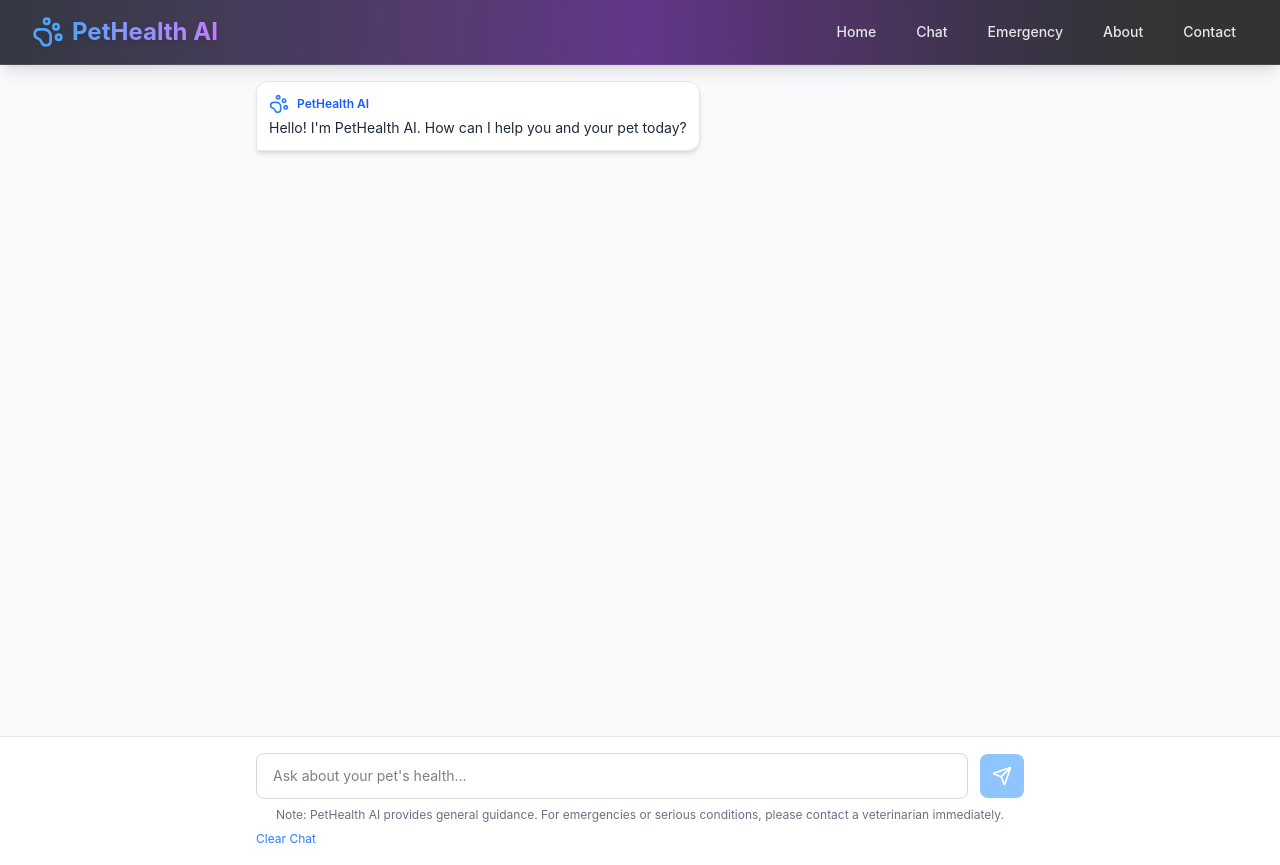
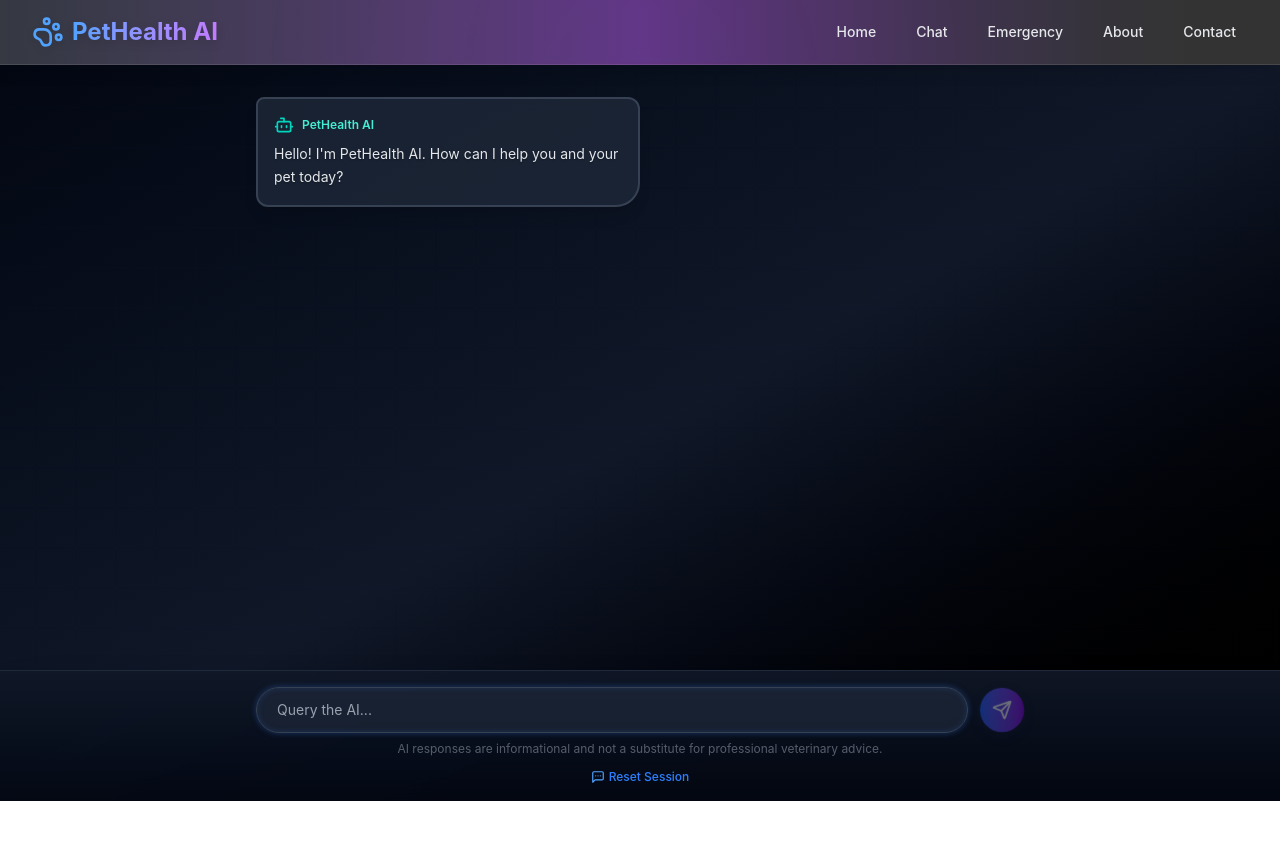
Before and after one commit to pinky2004-dot/pet-health-ai, a React (Vite) app: page /chat in a window 1280 px wide. After the commit the page ends 801 px from the top, so only its background shows below. Built offline with nearby package versions, Linux system fonts and the light colour scheme.

Commit message:
changed the style of the chat

```diff
--- a/src/pages/Chat.jsx
+++ b/src/pages/Chat.jsx
@@ -1,12 +1,13 @@
+// src/pages/Chat.jsx
 import React, { useState, useRef, useEffect } from "react";
-import { Send, Loader, PawPrint } from "lucide-react";
+import { Send, Loader, PawPrint, MessageSquareMore, XCircle, Bot, User } from "lucide-react";
 
 // Ensure this matches the Flask app's port (app.py uses 5000)
 const API_URL = "http://localhost:5000/api/chat";
 
 function Chat() {
   const [messages, setMessages] = useState([
-    { id: 1, text: "Hello! I'm PetHealth AI. How can I help you and your pet today?", sender: "ai", type: "text" } // Added type for consistency
+    { id: 1, text: "Hello! I'm PetHealth AI. How can I help you and your pet today?", sender: "ai", type: "text" }
   ]);
   const [inputValue, setInputValue] = useState("");
   const [isLoading, setIsLoading] = useState(false);
@@ -20,7 +21,7 @@ function Chat() {
     setInputValue(e.target.value);
   };
 
-  const handleSubmit = async (e) => { // Made handleSubmit async for await fetch
+  const handleSubmit = async (e) => {
     if (e) e.preventDefault();
 
     const trimmedInput = inputValue.trim();
@@ -29,51 +30,40 @@ function Chat() {
     const userMessage = {
       id: Date.now(),
       text: trimmedInput,
-      sender: "user", // 'user' for human messages
-      type: "text"    // Added type
+      sender: "user",
+      type: "text"
     };
 
-    // Update UI immediately with user's message
-    // Use functional update to ensure I have the latest messages state if updates are rapid
     const updatedMessagesForUI = [...messages, userMessage];
     setMessages(updatedMessagesForUI);
     setInputValue("");
     setIsLoading(true);
 
-    // Preparing chat history for the backend
-    // Send all messages *before* the current userMessage was added to the UI list for this turn.
-    // The backend expects a list of objects: { sender: "user" or "ai", text: "..." }
-    // I map over the 'messages' state *before* adding the current userMessage to it for the API call.
     const historyForBackend = messages.map(msg => ({
-        sender: msg.sender, // 'user' or 'ai'
+        sender: msg.sender,
         text: msg.text
     }));
-    // To exclude the very first greeting message from history unless user has replied:
-    // const historyPayload = messages.length > 1 ? messages.map(m => ({ sender: m.sender, text: m.text })) : [];
 
     try {
-      const response = await fetch(API_URL, { // Using await
+      const response = await fetch(API_URL, {
         method: 'POST',
         headers: {
           'Content-Type': 'application/json',
         },
-        // Send current message AND the history
         body: JSON.stringify({
-            message: trimmedInput, // The new message text
-            chat_history: historyForBackend // The history *before* this new message
+            message: trimmedInput,
+            chat_history: historyForBackend
         }),
       });
 
       if (!response.ok) {
-        // Try to parse a JSON error response from the backend
-        let errorData = { error: `HTTP error! status: ${response.status}` }; // Default error
+        let errorData = { error: `HTTP error! status: ${response.status}` };
         try {
             const backendError = await response.json();
             if (backendError && backendError.error) {
                 errorData.error = backendError.error;
             }
         } catch (jsonParseError) {
-            // If backend doesn't send JSON error, stick with HTTP status
             console.warn("Could not parse JSON error response from backend.", jsonParseError);
         }
         throw new Error(errorData.error);
@@ -83,12 +73,10 @@ function Chat() {
 
       const aiResponse = {
         id: Date.now() + 1,
-        // The backend (app.py) sends the reply in a key named "response"
         text: data.response || "Sorry, I couldn't get a response for that.",
-        sender: "ai", // 'ai' for assistant messages
-        type: "text" // Added type
+        sender: "ai",
+        type: "text"
       };
-      // Add AI response to the messages list
       setMessages(prevMessages => [...prevMessages, aiResponse]);
 
     } catch (error) {
@@ -97,7 +85,7 @@ function Chat() {
         id: Date.now() + 1,
         text: `Error: ${error.message || "Could not connect to PetHealth AI services. Please try again later."}`,
         sender: "ai",
-        type: "error" // Custom type for styling error messages differently if desired
+        type: "error"
       };
       setMessages(prevMessages => [...prevMessages, errorMessage]);
     } finally {
@@ -105,7 +93,6 @@ function Chat() {
     }
   };
 
-  // Function to clear chat - useful for testing memory
   const clearChat = () => {
     setMessages([
       { id: Date.now(), text: "Hello! I'm PetHealth AI. How can I help you and your pet today?", sender: "ai", type: "text" }
@@ -115,9 +102,8 @@ function Chat() {
   const formatMessage = (text) => {
     if (typeof text !== 'string') {
         console.warn("formatMessage received non-string text:", text);
-        return ""; // Or handle appropriately
+        return "";
     }
-    // Simple new line handling. For markdown, I'd use a library like 'react-markdown'.
     return text.split('\n').map((item, key) => (
         <React.Fragment key={key}>
             {item}
@@ -127,32 +113,63 @@ function Chat() {
   };
 
   return (
-    <div className="flex flex-col h-screen bg-gray-50 font-sans">
+    <div className="flex flex-col min-h-[calc(100vh-64px)] relative overflow-hidden
+                    bg-gradient-to-br from-gray-950 via-gray-900 to-black
+                    text-white selection:bg-teal-500 selection:text-white">
+
+      {/* Unique Animated Background Overlay: Neural Net / Data Flow */}
+      <div className="absolute inset-0 z-0 opacity-20 pointer-events-none">
+          <div className="w-full h-full bg-ai-grid-pattern animate-ai-pulse"></div>
+          {/* Subtle animated particles/nodes using core colors */}
+          <div className="absolute inset-0 w-full h-full bg-gradient-radial from-blue-500/10 via-transparent to-transparent animate-zoom-fade-out" style={{ animationDelay: '0s' }}></div>
+          <div className="absolute inset-0 w-full h-full bg-gradient-radial from-purple-500/10 via-transparent to-transparent animate-zoom-fade-out" style={{ animationDelay: '2s' }}></div>
+      </div>
+
+
       {/* Messages Area */}
-      <div className="flex-1 p-4 overflow-y-auto">
-        <div className="max-w-3xl mx-auto">
-          <div className="space-y-4">
+      <div className="flex-1 p-4 overflow-y-auto relative z-10 custom-scrollbar">
+        <div className="max-w-3xl mx-auto space-y-6 py-4">
           {messages.map((message) => (
             <div
               key={message.id}
-                className={`flex ${message.sender === "user" ? "justify-end" : "justify-start"}`}
+              className={`flex ${message.sender === "user" ? "justify-end" : "justify-start"} animate-message-converge`}
             >
               <div
-                  className={`max-w-xs sm:max-w-sm md:max-w-md lg:max-w-lg xl:max-w-xl p-3 rounded-xl shadow-md break-words ${
-                    message.sender === "user"
-                      ? "bg-blue-600 text-white rounded-br-none"
+                className={`max-w-[75%] sm:max-w-[65%] md:max-w-[55%] lg:max-w-[50%] p-4 rounded-xl shadow-lg border-2
+                    relative overflow-hidden group
+                    ${message.sender === "user"
+                      ? "bg-gradient-to-tr from-blue-700 to-purple-800 border-blue-500 text-white rounded-tl-3xl rounded-br-lg"
                       : message.type === "error"
-                        ? "bg-red-100 text-red-700 border border-red-300 rounded-bl-none"
-                        : "bg-white text-gray-800 border border-gray-200 rounded-bl-none"
-                  }`}
+                        ? "bg-red-900/80 text-red-300 border-red-600 rounded-br-3xl rounded-tl-lg"
+                        : "bg-gray-800/80 text-gray-200 border-gray-700 rounded-br-3xl rounded-tl-lg"
+                    } transform transition-all duration-300 hover:scale-[1.02] hover:shadow-2xl`}
               >
+                {/* Inner glowing border on hover - uses primary AI gradient colors */}
+                <div className={`absolute inset-0 rounded-xl pointer-events-none
+                    ${message.sender === "user" ? "border-blue-300" : "border-teal-300"}
+                    opacity-0 group-hover:opacity-100 transition-opacity duration-300 delay-100 `}
+                    style={{ borderWidth: '2px', animation: `glow-border 1.5s infinite alternate ${message.sender === "user" ? '0.1s' : '0.3s'} ease-in-out` }}
+                ></div>
+
                 {message.sender === "ai" && (
-                    <div className="flex items-center mb-1">
-                      <PawPrint className={`h-5 w-5 mr-2 ${message.type === "error" ? "text-red-500" : "text-blue-500"}`} />
-                      <span className={`text-xs font-semibold ${message.type === "error" ? "text-red-600" : "text-blue-600"}`}>PetHealth AI</span>
+                  <div className="flex items-center mb-2">
+                    {message.type === "error" ? (
+                        <XCircle className="h-5 w-5 mr-2 text-red-500" />
+                    ) : (
+                        <Bot className="h-5 w-5 mr-2 text-teal-400 animate-pulse-light" />
+                    )}
+                    <span className={`text-xs font-semibold ${message.type === "error" ? "text-red-400" : "text-teal-300"}`}>
+                        PetHealth AI
+                    </span>
                   </div>
                 )}
-                  <div className="prose prose-sm max-w-none text-sm">
+                {message.sender === "user" && (
+                    <div className="flex items-center mb-2 justify-end">
+                        <span className="text-xs font-semibold text-blue-300 mr-2">You</span>
+                        <User className="h-5 w-5 text-blue-400" />
+                    </div>
+                )}
+                <div className="prose prose-sm max-w-none text-sm leading-relaxed text-shadow-sm">
                   {formatMessage(message.text)}
                 </div>
               </div>
@@ -160,16 +177,20 @@ function Chat() {
           ))}
 
           {isLoading && (
-              <div className="flex justify-start">
-                <div className="bg-white text-gray-800 border border-gray-200 p-3 rounded-lg rounded-bl-none shadow-sm">
+            <div className="flex justify-start animate-message-converge">
+              <div className="bg-gray-800/80 text-gray-200 border border-gray-700 p-4 rounded-xl rounded-br-3xl rounded-tl-lg shadow-xl animate-pulse-bubble">
                 <div className="flex flex-col">
-                    <div className="flex items-center mb-1">
-                      <PawPrint className="h-5 w-5 mr-2 text-blue-500" />
-                      <span className="text-xs font-semibold text-blue-600">PetHealth AI</span>
+                  <div className="flex items-center mb-2">
+                    <Bot className="h-5 w-5 mr-2 text-teal-400 animate-pulse-light" />
+                    <span className="text-xs font-semibold text-teal-300">PetHealth AI</span>
                   </div>
                   <div className="flex items-center space-x-2">
-                      <Loader size={18} className="animate-spin text-gray-500" />
-                      <span className="text-sm text-gray-600">Thinking...</span>
+                    <div className="thinking-dots">
+                        <span className="dot dot-1"></span>
+                        <span className="dot dot-2"></span>
+                        <span className="dot dot-3"></span>
+                    </div>
+                    <span className="text-sm text-gray-400">Processing...</span>
                   </div>
                 </div>
               </div>
@@ -178,37 +199,145 @@ function Chat() {
           <div ref={messagesEndRef} />
         </div>
       </div>
-      </div>
 
       {/* Input Area */}
-      <div className="border-t border-gray-200 p-4 bg-white shadow- ऊपर"> {/* Using a subtle top shadow */}
-        <div className="max-w-3xl mx-auto">
+      <div className="sticky bottom-0 border-t border-gray-800 p-4 bg-gradient-to-t from-gray-950/90 to-gray-900/90 backdrop-blur-md shadow-2xl z-20">
+        <div className="max-w-3xl mx-auto relative">
           <form onSubmit={handleSubmit} className="flex items-center space-x-3">
             <input
               type="text"
               value={inputValue}
               onChange={handleInputChange}
-              placeholder="Ask about your pet's health..."
-              className="flex-1 border border-gray-300 rounded-lg px-4 py-3 text-sm focus:outline-none focus:ring-2 focus:ring-blue-500 focus:border-blue-500 transition-shadow"
+              placeholder="Query the AI..."
+              className="flex-1 bg-gray-800/70 border border-gray-700 rounded-full px-5 py-3 text-sm text-white placeholder-gray-400
+                         focus:outline-none focus:ring-2 focus:ring-blue-500 focus:border-blue-500 transition-all shadow-inner
+                         hover:border-blue-400 animate-input-glow"
               disabled={isLoading}
               aria-label="Chat input"
             />
             <button
               type="submit"
-              className="bg-blue-600 hover:bg-blue-700 text-white p-3 rounded-lg flex items-center justify-center disabled:bg-blue-300 disabled:cursor-not-allowed transition-colors"
+              className="bg-gradient-to-r from-blue-600 to-purple-700 hover:from-blue-700 hover:to-purple-800 text-white p-3 rounded-full flex items-center justify-center
+                         disabled:opacity-40 disabled:cursor-not-allowed transition-all shadow-lg transform hover:scale-105 active:scale-95 animate-button-pulse"
               disabled={isLoading || inputValue.trim() === ""}
               aria-label="Send message"
             >
               <Send size={20} />
             </button>
           </form>
-          <div className="text-xs text-gray-500 mt-2 text-center px-2">
-            Note: PetHealth AI provides general guidance. For emergencies or serious conditions, please contact a veterinarian immediately.
+          <div className="text-xs text-gray-500 mt-2 text-center px-2 opacity-80">
+            AI responses are informational and not a substitute for professional veterinary advice.
           </div>
-          {/* Optional: Clear Chat Button for testing memory */}
-          <button onClick={clearChat} className="mt-2 text-xs text-blue-500 hover:text-blue-700">Clear Chat</button>
+          <button onClick={clearChat} className="mt-3 text-xs text-blue-500 hover:text-blue-400 font-medium transition-colors flex items-center mx-auto">
+            <MessageSquareMore size={14} className="inline-block mr-1 text-blue-400" /> Reset Session
+          </button>
         </div>
       </div>
+
+      {/* Custom Styles for animations and unique elements */}
+      <style jsx>{`
+        /* AI Grid Pattern Background */
+        .bg-ai-grid-pattern {
+            background-image:
+                linear-gradient(rgba(59, 130, 246, 0.08) 1px, transparent 1px), /* blue-500 */
+                linear-gradient(90deg, rgba(59, 130, 246, 0.08) 1px, transparent 1px); /* blue-500 */
+            background-size: 40px 40px;
+            animation: pan-background 90s linear infinite;
+        }
+
+        /* Background Panning Animation */
+        @keyframes pan-background {
+            0% { background-position: 0% 0%; }
+            100% { background-position: 100% 100%; }
+        }
+
+        /* Particle Zoom Fade Out */
+        @keyframes zoom-fade-out {
+            0% { transform: scale(0.1); opacity: 0; }
+            50% { transform: scale(1); opacity: 0.1; }
+            100% { transform: scale(2); opacity: 0; }
+        }
+        .animate-zoom-fade-out {
+            animation: zoom-fade-out 4s linear infinite;
+        }
+
+        /* Message Converge Entry Animation */
+        @keyframes message-converge {
+            0% { opacity: 0; transform: translateY(15px) scale(0.95); filter: blur(3px); }
+            100% { opacity: 1; transform: translateY(0) scale(1); filter: blur(0); }
+        }
+        .animate-message-converge {
+            animation: message-converge 0.4s ease-out forwards;
+        }
+
+        /* Inner Glow Border on Message Cards */
+        @keyframes glow-border {
+            0%, 100% { filter: brightness(1) drop-shadow(0 0 2px rgba(59, 130, 246, 0.4)); } /* blue-500 */
+            50% { filter: brightness(1.2) drop-shadow(0 0 8px rgba(59, 130, 246, 0.8)); } /* blue-500 */
+        }
+
+        /* Thinking Dots Animation */
+        @keyframes dot-blink {
+            0%, 80%, 100% { transform: scale(0); opacity: 0; }
+            40% { transform: scale(1); opacity: 1; }
+        }
+        .thinking-dots .dot {
+            display: inline-block;
+            width: 8px;
+            height: 8px;
+            background-color: #60a5fa; /* blue-400 */
+            border-radius: 50%;
+            margin: 0 2px;
+            animation: dot-blink 1.2s infinite ease-in-out both;
+        }
+        .thinking-dots .dot-1 { animation-delay: 0s; }
+        .thinking-dots .dot-2 { animation-delay: 0.2s; }
+        .thinking-dots .dot-3 { animation-delay: 0.4s; }
+
+        /* Icon Pulse Light */
+        @keyframes pulse-light {
+            0%, 100% { opacity: 1; transform: scale(1); }
+            50% { opacity: 0.7; transform: scale(0.95); }
+        }
+        .animate-pulse-light {
+            animation: pulse-light 2s infinite ease-in-out;
+        }
+
+        /* Input Field Glow */
+        @keyframes input-glow {
+            0%, 100% { box-shadow: 0 0 0px rgba(0,0,0,0), inset 0 0 0px rgba(0,0,0,0); }
+            50% { box-shadow: 0 0 8px rgba(59, 130, 246, 0.4), inset 0 0 8px rgba(59, 130, 246, 0.2); } /* blue-500 */
+        }
+        .animate-input-glow {
+            animation: input-glow 4s infinite alternate ease-in-out;
+        }
+
+        /* Button Pulse */
+        @keyframes button-pulse {
+            0%, 100% { transform: scale(1); box-shadow: 0 4px 15px rgba(0,0,0,0.2); }
+            50% { transform: scale(1.02); box-shadow: 0 6px 20px rgba(99, 102, 241, 0.4); } /* indigo-500 or blue-700 */
+        }
+        .animate-button-pulse {
+            animation: button-pulse 3s infinite ease-in-out;
+        }
+
+        /* Custom Scrollbar */
+        .custom-scrollbar::-webkit-scrollbar {
+            width: 8px;
+        }
+        .custom-scrollbar::-webkit-scrollbar-track {
+            background: rgba(255, 255, 255, 0.05);
+            border-radius: 10px;
+        }
+        .custom-scrollbar::-webkit-scrollbar-thumb {
+            background: rgba(59, 130, 246, 0.5); /* blue-500 with transparency */
+            border-radius: 10px;
+            border: 1px solid rgba(255,255,255,0.1);
+        }
+        .custom-scrollbar::-webkit-scrollbar-thumb:hover {
+            background: rgba(59, 130, 246, 0.7);
+        }
+      `}</style>
     </div>
   );
 }
```
Lines whose indentation alone changed are shown as unchanged.
